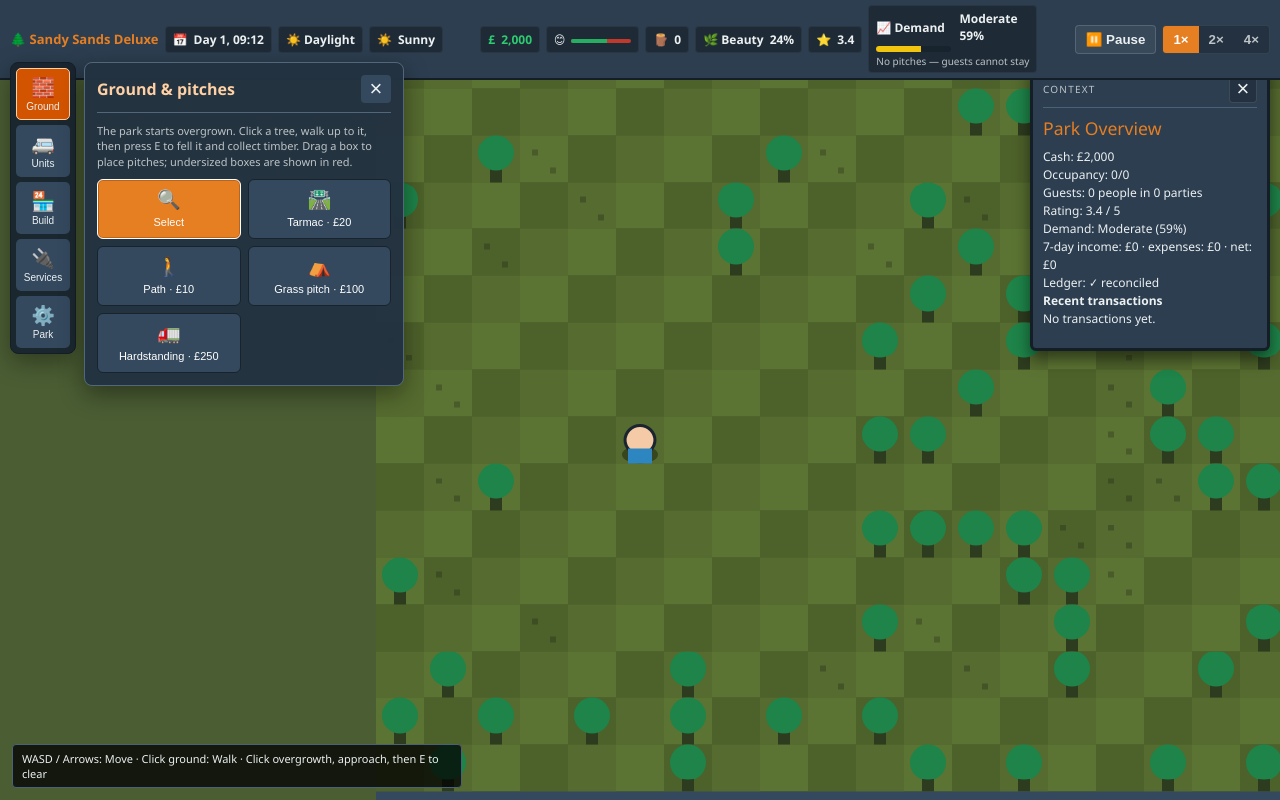
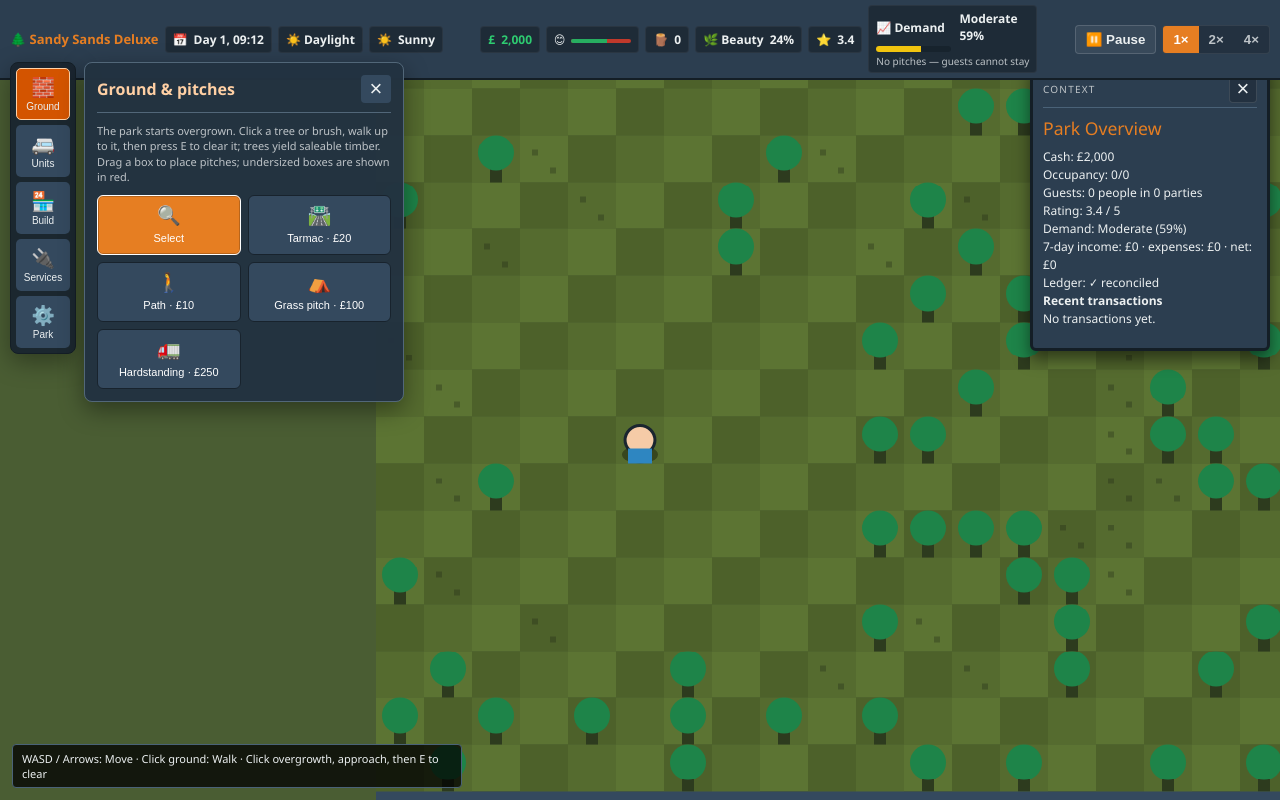
Before and after one commit to sharker-uk/CaravanWeb, a website with bundled scripts: page index.html in a window 1280 px wide. Built offline with nearby package versions, Linux system fonts and the light colour scheme.

Commit message:
Clarify tree and brush clearing instructions

```diff
--- a/index.html
+++ b/index.html
@@ -71,7 +71,7 @@
         </nav>
         <section class="menu-panel active" id="panel-terrain" aria-label="Ground tools">
             <div class="menu-heading"><strong>Ground & pitches</strong><button class="menu-close" onclick="toggleBuildMenu(false)" aria-label="Close menu">×</button></div>
-            <p class="menu-description">The park starts overgrown. Click a tree, walk up to it, then press E to fell it and collect timber. Drag a box to place pitches; undersized boxes are shown in red.</p>
+            <p class="menu-description">The park starts overgrown. Click a tree or brush, walk up to it, then press E to clear it; trees yield saleable timber. Drag a box to place pitches; undersized boxes are shown in red.</p>
             <div class="tool-grid">
                 <button class="tool-btn active" onclick="setTool('select', this)">🔍<span>Select</span></button>
                 <button class="tool-btn" onclick="setTool('road', this)">🛣️<span>Tarmac · £20</span></button>
```
